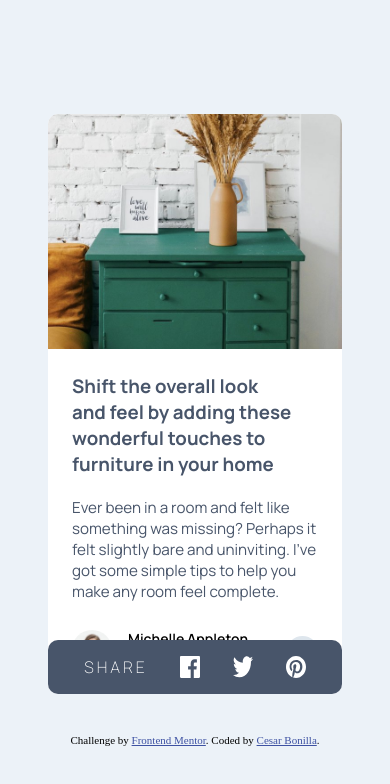
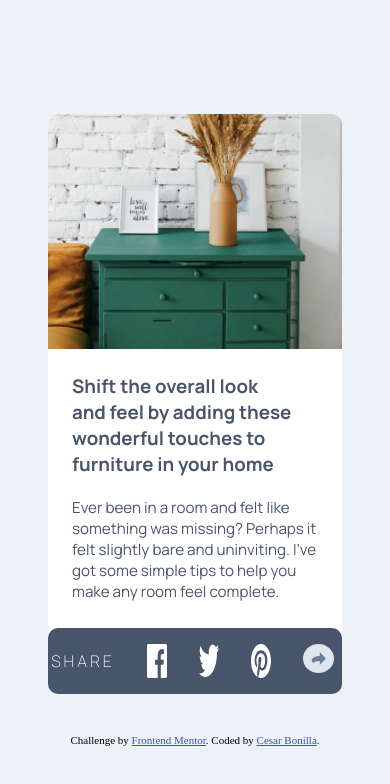
Before and after one commit to cbonilla300/Article-preview, a plain HTML site: page index.html in a window 390 px wide. Both pictures are taken after a click on the link 302 px from the left and 652 px from the top of the page. Drawn offline with Linux system fonts and the light colour scheme.

Commit message:
Style responsive share popup and toggle behavior

```diff
--- a/script.js
+++ b/script.js
@@ -1,24 +1,20 @@
 const share = document.querySelector("#share-button");
-const rightSidePositionParent = document.querySelector(".right-side")
+const shareContainer = document.querySelector(".share-container");
 share.addEventListener("click", (e) => {
     console.log(e.target.tagName)
-    const container = document.createElement("div");
-    container.className = "share-container"
-    const shareText = document.createElement("span");
-    shareText.textContent = "SHARE";
-    shareText.className = "share-text"
-    const facebook = document.createElement("img");
-    facebook.setAttribute("src","images/icon-facebook.svg");
-    const twitter = document.createElement("img");
-    twitter.setAttribute("src", "images/icon-twitter.svg");
-    const pinterest = document.createElement("img");
-    pinterest.setAttribute("src", "images/icon-pinterest.svg");
-    // document.body.appendChild(container);
-    container.appendChild(shareText);
-    container.appendChild(facebook);
-    container.appendChild(twitter);
-    container.appendChild(pinterest);
-    rightSidePositionParent.appendChild(container)
+    if(shareContainer.contains(document.querySelector("#share-button"))) {
+        share.remove()
+        document.querySelector('.avatar-links').appendChild(share);
+    }
+    if (e.target.tagName === "IMG") {
+        if (shareContainer.classList.contains("hidden")) {
+            shareContainer.classList.remove("hidden");
+            shareContainer.appendChild(share);
+
+        } else {
+            shareContainer.classList.add("hidden");
+        }
+    }
     console.log("test");
 })
 console.log("second console")
--- a/style.css
+++ b/style.css
@@ -43,6 +43,7 @@ body {
 }
 .avatar-links {
     display: flex;
+    /* justify-content: space-around; */
     gap: 1rem;
     align-items: end;
     margin-top: .5rem;
@@ -84,13 +85,12 @@ h3 {
 .attribution {
     margin-top: 1.5rem;
 }
-a {
+/* a {
     margin-left: auto;
-}
+} */
 .share-container {
     position: absolute;
     right: -65px;
-
     bottom: 90px;
     display: flex;
     width: 50%;
@@ -98,13 +98,14 @@ a {
     background-Color: hsl(217, 19%, 35%);
     /* padding : 1rem .1rem; */
     border-radius: 10px;
-    padding: 1rem 20px;
+    padding: 1rem .5rem 1rem .2rem;
 
 }
 .share-text {
     color: white;
     font-weight: 100;
     letter-spacing: 3px;
+    align-self: center;
 }
 .hidden {
     visibility: hidden;
@@ -119,6 +120,16 @@ a {
 @media (max-width: 769px) {
     body {
         margin: 0 4rem;
+    }
+    .share-container {
+        left: 50%;
+
+    }
+    .avatar-links {
+        justify-content: space-between;
+    }
+    a {
+        margin-left: 0;
     }
 }
 @media (max-width: 576px) {
@@ -142,10 +153,18 @@ a {
         border-top-right-radius: 10px;
     }
     .share-container {
+        display: flex;
         bottom: 0;
-        right: 0;
+        left: 0;
         width: 100%;
-        justify-content: space-around;
+        justify-content: space-between;
+    }
+    .share-text {
+        align-self: center;
+
+    }
+    a {
+        margin-left: 0;
     }
     .triangle {
         display: none;
```
